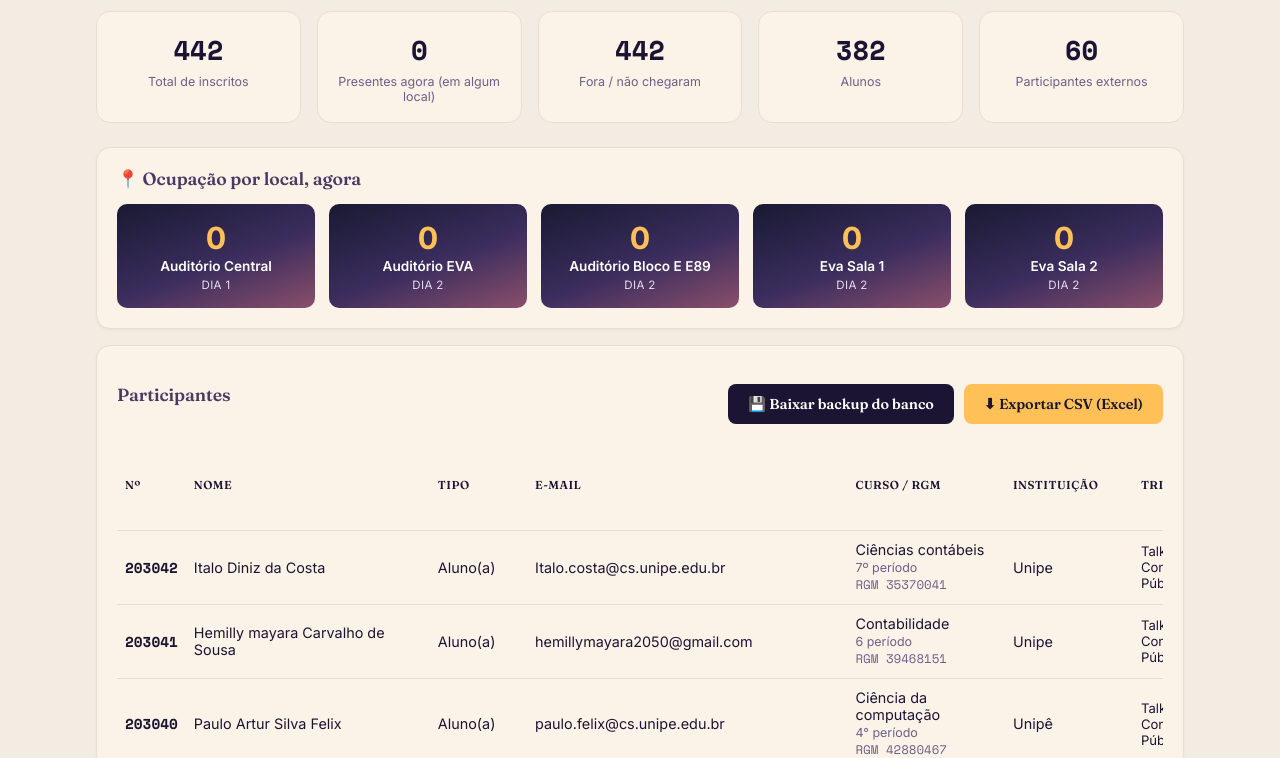
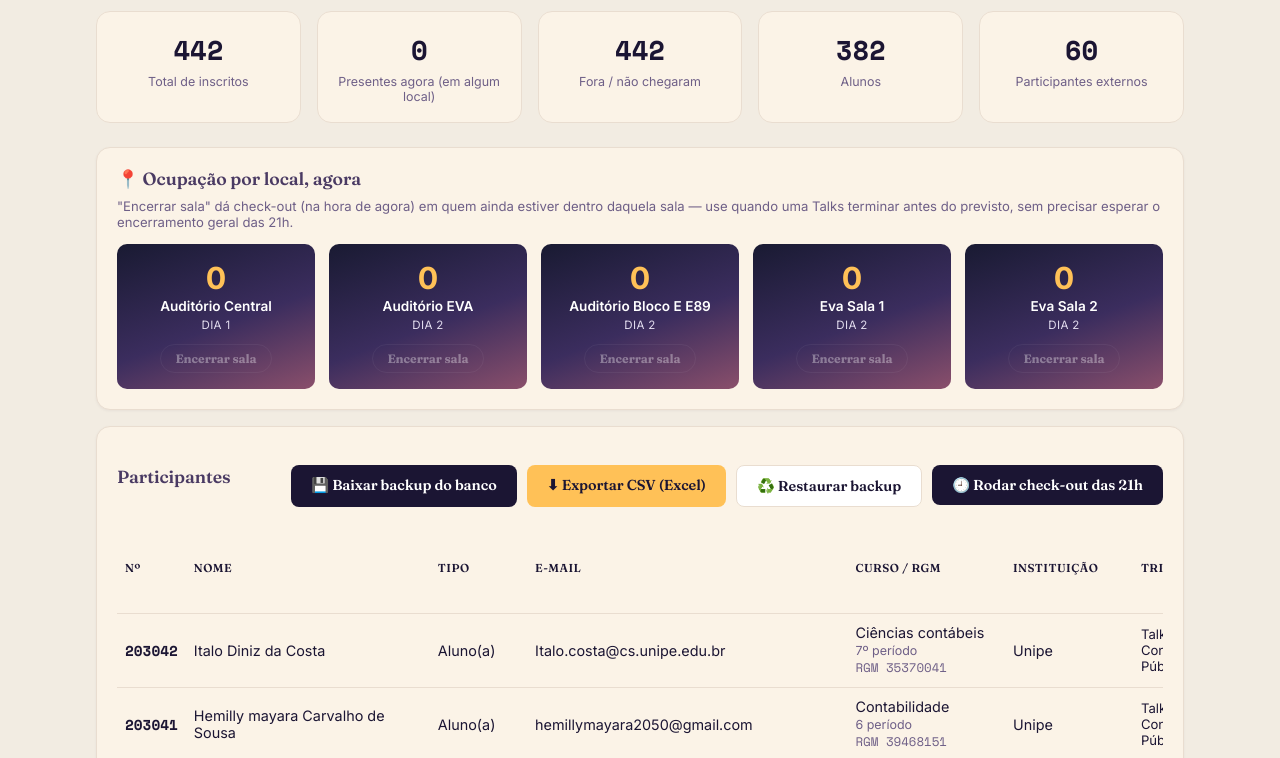
Before and after one commit to Er1k1r/UNITALKS, a Flask app: page /painel in a window 1280 px wide. Shown: the part 138-896 px from the top of the page. Run offline with Flask 3, Linux system fonts and the light colour scheme; the visitor is signed in with stand-in values (Sample User, id 1); data comes from the database, SQL or seed files in the repository; data that the repository does not hold is empty.

Commit message:
Add files via upload

```diff
--- a/CredenciamentoV2/templates/painel.html
+++ b/CredenciamentoV2/templates/painel.html
@@ -28,12 +28,23 @@
 
 <div class="card">
   <h2 style="margin-top:0;">📍 Ocupação por local, agora</h2>
+  <p style="color:var(--muted); font-size:0.82rem; margin:-6px 0 14px;">
+    "Encerrar sala" dá check-out (na hora de agora) em quem ainda estiver dentro daquela sala —
+    use quando uma Talks terminar antes do previsto, sem precisar esperar o encerramento geral das 21h.
+  </p>
   <div class="ocupacao-grid">
     {% for chave, info in locais.items() %}
+      {% set ocupacao = presentes_por_local.get(chave, 0) %}
       <div class="ocupacao-item">
-        <div class="ocupacao-num">{{ presentes_por_local.get(chave, 0) }}</div>
+        <div class="ocupacao-num">{{ ocupacao }}</div>
         <div class="ocupacao-label">{{ info.label }}</div>
         <div class="ocupacao-dia">Dia {{ info.dia }}</div>
+        <form method="post" action="{{ url_for('admin_checkout_sala', local_chave=chave) }}"
+              onsubmit="return confirm('Encerrar {{ info.label }} agora? Isso vai dar check-out (com o horário de agora) em {{ ocupacao }} pessoa(s) que ainda estiver(em) dentro dessa sala.');">
+          <button type="submit" class="btn-encerrar-sala" {{ 'disabled' if ocupacao == 0 else '' }}>
+            Encerrar sala
+          </button>
+        </form>
       </div>
     {% endfor %}
   </div>
@@ -45,6 +56,12 @@
     <div style="display:flex; gap:10px; flex-wrap:wrap;">
       <a class="btn navy" href="{{ url_for('admin_backup') }}">💾 Baixar backup do banco</a>
       <a class="btn orange" href="{{ url_for('exportar') }}">⬇ Exportar CSV (Excel)</a>
+      <button type="button" class="btn btn-restaurar" onclick="document.getElementById('modal-restaurar').showModal()">♻️ Restaurar backup</button>
+      <form method="post" action="{{ url_for('admin_checkout_21h') }}"
+            onsubmit="return confirm('Isso vai dar check-out automático (às 21h) em todo mundo que ainda estiver com uma visita em aberto agora. Confirmar?');"
+            style="display:inline;">
+        <button type="submit" class="btn navy">🕘 Rodar check-out das 21h</button>
+      </form>
     </div>
   </div>
 
@@ -151,4 +168,32 @@
   </table>
   </div>
 </div>
+
+<dialog id="modal-restaurar" class="modal-restaurar">
+  <h2 style="margin-top:0;">♻️ Restaurar backup do banco</h2>
+  <p style="color:var(--muted); font-size:0.88rem; line-height:1.5;">
+    Isso <strong>substitui todos os dados atuais</strong> (todos os inscritos e todo o histórico
+    de check-in/check-out) pelo conteúdo do arquivo <code>.db</code> enviado abaixo. Antes de
+    trocar, o sistema salva automaticamente uma cópia de segurança do banco atual no servidor —
+    ainda assim, use só quando for realmente necessário (ex.: repor dados perdidos num reset do
+    servidor).
+  </p>
+  <form method="post" action="{{ url_for('admin_restaurar_backup') }}" enctype="multipart/form-data">
+    <label for="arquivo_db">Arquivo de backup (.db)</label>
+    <input type="file" id="arquivo_db" name="arquivo_db" accept=".db" required>
+
+    <label class="checkbox-confirmacao">
+      <input type="checkbox" name="confirmar_restauracao" required>
+      <span>Entendo que isso substitui todos os dados atuais.</span>
+    </label>
+
+    <div class="modal-restaurar-acoes">
+      <button type="button" class="btn navy" onclick="document.getElementById('modal-restaurar').close()">Cancelar</button>
+      <button type="submit" class="btn btn-restaurar-confirmar"
+              onclick="return confirm('Tem certeza? Isso vai SUBSTITUIR todos os inscritos e check-ins atuais pelo conteúdo do arquivo enviado. Essa ação não pode ser desfeita pelo site.');">
+        Restaurar agora
+      </button>
+    </div>
+  </form>
+</dialog>
 {% endblock %}
```
Also changed, not shown: CredenciamentoV2/templates/inscricao.html (+17 -0 lines).
